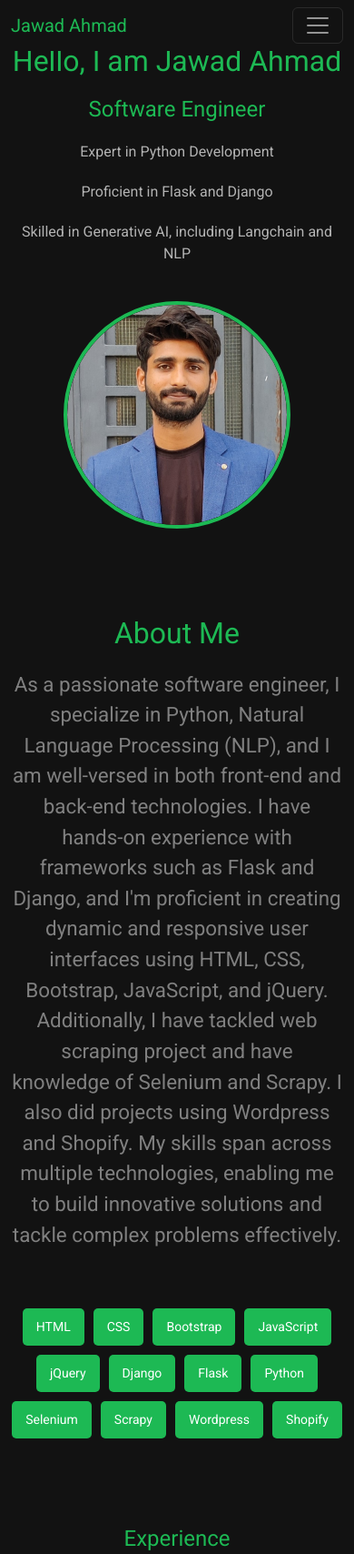
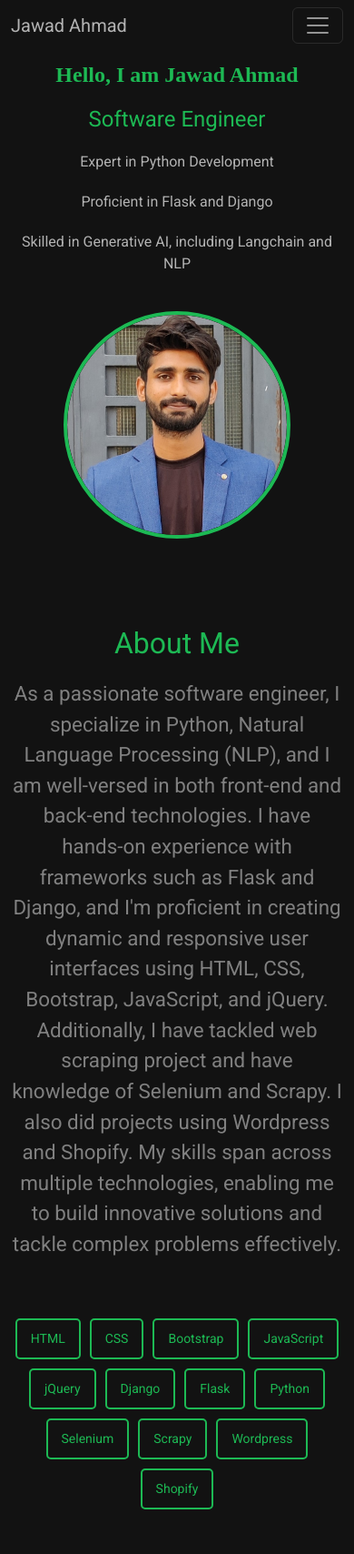
Before and after one commit to Jawad138/portfolio, a Flask app: page / in a window 390 px wide. Shown: the top 1708 px of the page at 91% size. Run offline with Flask 3, Linux system fonts and the light colour scheme; some libraries are stand-ins or nearby versions.

Commit message:
Font and skill boxes changes

```diff
--- a/static/css/style.css
+++ b/static/css/style.css
@@ -63,7 +63,11 @@ section {
     overflow: hidden;
     border: 4px solid var(--secondary-color);
     border-radius: 50%;
-    transition: border-color 0.3s;
+    transition: border-color 0.3s, box-shadow 0.3s ease; /* Added transition for box-shadow */
+}
+
+.profile-pic-container:hover {
+    box-shadow: 0 0 20px var(--secondary-color); /* Green shadow effect on hover */
 }
 
 .profile-pic {
@@ -72,11 +76,36 @@ section {
     object-fit: cover;
 }
 
+
+
 h1, h2 {
     color: var(--secondary-color);
     text-align: center;
     margin-bottom: 20px;
 }
+
+h1.animate__animated.animate__fadeInLeft {
+    font-family: 'Playfair Display', serif; /* Elegant and modern look */
+    font-size: 3em; /* Adjust the size as needed */
+    font-weight: 700;
+    color: var(--secondary-color); /* Consistent with your color scheme */
+}
+
+/* Heading font style */
+h1 {
+    font-family: 'Playfair Display', serif;
+    font-size: 48px; /* Default size for desktop */
+}
+
+/* Adjust font size and position for mobile devices */
+@media (max-width: 568px) {
+    h1 {
+        font-size: 24px !important; /* Smaller size for mobile */
+        margin-top: 20px !important; /* Add margin to lower the heading */
+    }
+}
+
+
 
 p {
     color: var(--light-text);
@@ -272,14 +301,24 @@ footer a:hover {
 }
 
 .skill-box {
-    background-color: var(--secondary-color); /* Use secondary color for skill boxes */
-    color: var(--text-color);
+    background-color: transparent; /* Make the background transparent */
+    color: var(--secondary-color); /* Use secondary color for text */
     padding: 10px 15px;
+    border: 2px solid var(--secondary-color); /* Add border with secondary color */
     border-radius: 5px;
     font-size: 14px;
     font-weight: 500;
     text-align: center;
 }
+
+/* Adjust border and text color on mobile devices if needed */
+@media (max-width: 768px) {
+    .skill-box {
+        border-color: var(--secondary-color); /* Ensure the border remains secondary color */
+        color: var(--secondary-color); /* Ensure the text color remains secondary color */
+    }
+}
+
 /* Custom styles for About Section */
 #about {
     background-color: #121212;
--- a/templates/index.html
+++ b/templates/index.html
@@ -14,7 +14,7 @@
     <!-- Navbar -->
     <nav class="navbar navbar-expand-lg navbar-dark fixed-top">
         <div class="container">
-            <a class="navbar-brand" href="#home" style="color: #1db954;">Jawad Ahmad</a>
+            <a class="navbar-brand" href="#home" style="color: #b3b3b3;">Jawad Ahmad</a>
             <button class="navbar-toggler" type="button" data-bs-toggle="collapse" data-bs-target="#navbarNav" aria-controls="navbarNav" aria-expanded="false" aria-label="Toggle navigation">
                 <span class="navbar-toggler-icon"></span>
             </button>
```
Also changed, not shown: static/js/script.js (line endings or trailing spaces).
